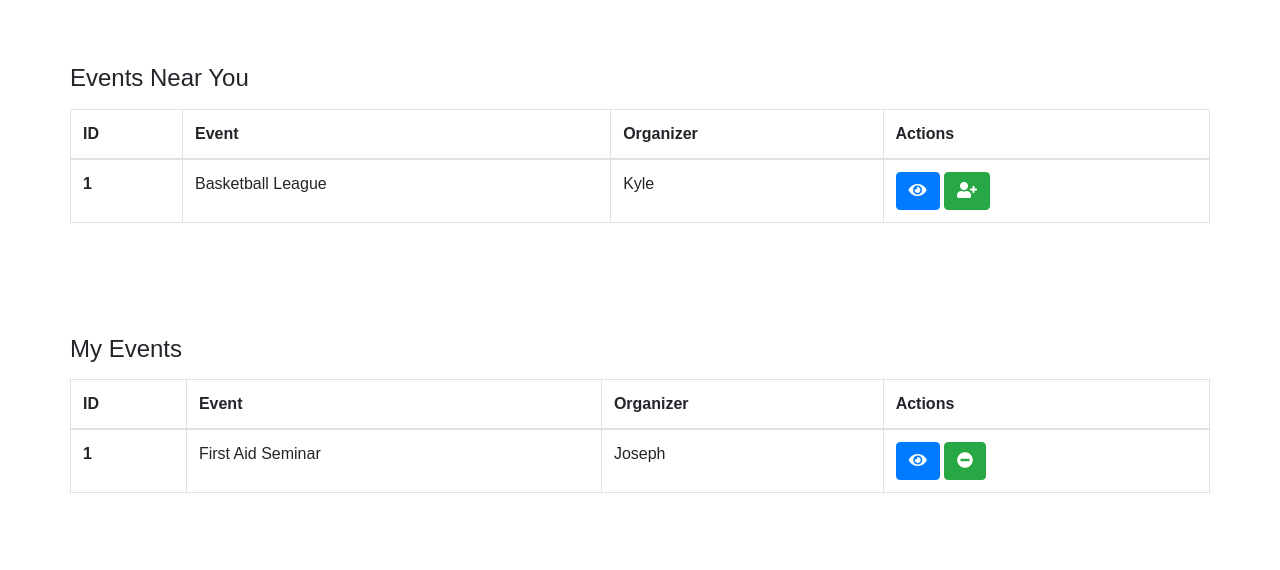
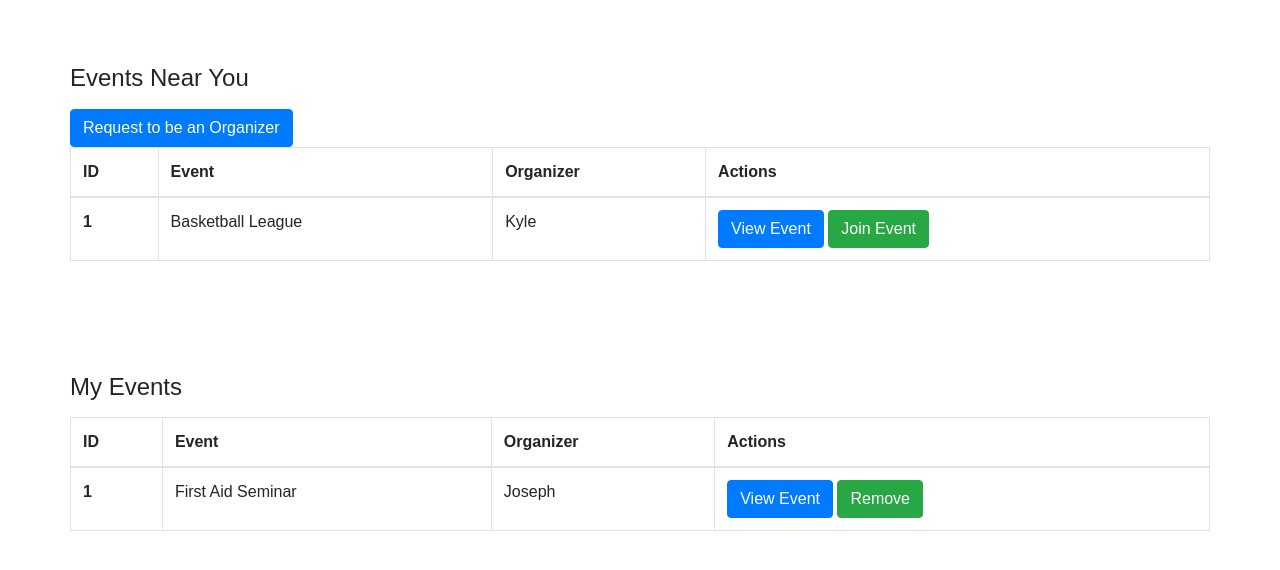
Before and after one commit to jsphdon/G7-MetroEvents, a Django app: page /myaccount/ in a window 1280 px wide. Shown: the part 56-626 px from the top of the page. Run offline with Django 3.2, Linux system fonts and the light colour scheme; the visitor is signed in with stand-in values (Sample User, id 1); some libraries are stand-ins or nearby versions; some web fonts are replaced.

Commit message:
Button Changes

```diff
--- a/MetroEvents7/account/templates/useraccount.html
+++ b/MetroEvents7/account/templates/useraccount.html
@@ -116,7 +116,8 @@
   <div class="container-fluid">
     <!--    {% block content %} -->
     <div class="container">
-      <h4>Events Near You </h4>
+      <h4>Events Near You</h4>
+      <button type="button" class="btn btn-primary">Request to be an Organizer</button>
       <div class="row">
         <div class="col-12">
           <table class="table table-bordered">
@@ -134,10 +135,8 @@
                 <td>Basketball League</td>
                 <td>Kyle</td>
                 <td>
-                  <button type="button" class="btn btn-primary" data-toggle="modal" data-target="#modal-view"><i
-                      class="fas fa-eye"></i></button>
-                  <button type="button" class="btn btn-success" data-toggle="modal" data-target="#modal-join"><i
-                      class="fas fa-user-plus"></i></button>
+                  <button type="button" class="btn btn-primary" data-toggle="modal" data-target="#modal-view">View Event</button>
+                  <button type="button" class="btn btn-success" data-toggle="modal" data-target="#modal-join">Join Event</button>
                   <!-- <button type="button" class="btn btn-danger"><i class="far fa-trash-alt"></i></button> -->
                 </td>
               </tr>
@@ -167,10 +166,8 @@
                 <td>First Aid Seminar</td>
                 <td>Joseph</td>
                 <td>
-                  <button type="button" class="btn btn-primary" data-toggle="modal" data-target="#modal-view"><i
-                      class="fas fa-eye"></i></button>
-                  <button type="button" class="btn btn-success" data-toggle="modal" data-target="#modal-remove"><i
-                      class="fas fa-minus-circle"></i></button>
+                  <button type="button" class="btn btn-primary" data-toggle="modal" data-target="#modal-view">View Event</button>
+                  <button type="button" class="btn btn-success" data-toggle="modal" data-target="#modal-remove">Remove</button>
                   <!-- <button type="button" class="btn btn-danger"><i class="far fa-trash-alt"></i></button> -->
                 </td>
               </tr>
@@ -195,7 +192,7 @@
         <button type="button" class="close" data-dismiss="modal">&times;</button>
       </div>
       <div class="modal-body">
-        <p>The event will start at 8:00 am in the morning. Player should be their before the Opening will start!</p>
+        <p>The event will start at 8:00 am in the morning. Players should be there before the Opening starts!</p>
       </div>
       <div class="modal-footer">
         <button style="background-color: red;" type="button" class="btn btn-secondary"
@@ -244,6 +241,26 @@
   </div>
 </div>
 
+<!-- Modal-Organize-->
+<div class="modal" tabindex="-1" id="modal-organize">
+  <div class="modal-dialog">
+    <div class="modal-content">
+      <div class="modal-header">
+        <h5 class="modal-title">Event</h5>
+        <button type="button" class="close" data-dismiss="modal">&times;</button>
+      </div>
+      <div class="modal-body">
+        <p>Do you want to be a organizer?</p>
+      </div>
+      <div class="modal-footer">
+        <button style="background-color: blue;" type="button" class="btn btn-secondary"
+          data-dismiss="modal">Yes</button>
+        <button style="background-color: red;" type="button" class="btn btn-secondary" data-dismiss="modal">No</button>
+      </div>
+    </div>
+  </div>
+</div>
+
 <script src="https://code.jquery.com/jquery-3.3.1.slim.min.js"
   integrity="sha384-q8i/X+965DzO0rT7abK41JStQIAqVgRVzpbzo5smXKp4YfRvH+8abtTE1Pi6jizo" crossorigin="anonymous"></script>
 <script src="https://cdnjs.cloudflare.com/ajax/libs/popper.js/1.14.7/umd/popper.min.js"
```
Also changed, not shown: MetroEvents7/account/templates/organizerAccount.html (+9 -11 lines).
